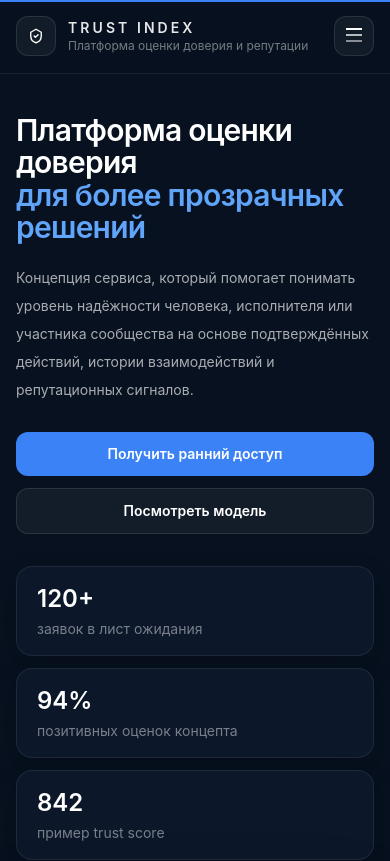
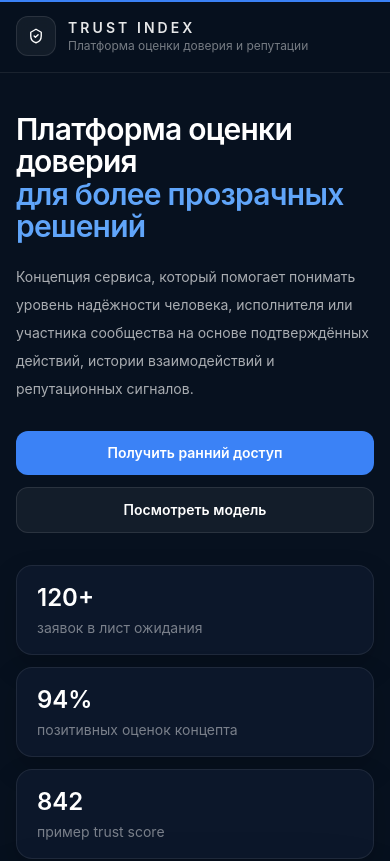
Before and after one commit to Deadrafa/Trust-Index, a Next.js app in the folder reputation-landing/: page / in a window 390 px wide. Shown: the top 861 px of the page. Built offline with nearby package versions, Linux system fonts and the light colour scheme.

Commit message:
delete button for mobile devices

```diff
--- a/reputation-landing/app/page.tsx
+++ b/reputation-landing/app/page.tsx
@@ -283,7 +283,7 @@ export default function Home() {
               Ранний доступ
             </motion.a>
 
-            <button
+            {/* <button
               type="button"
               aria-label="Открыть меню"
               onClick={() => setMobileMenuOpen((v) => !v)}
@@ -309,11 +309,11 @@ export default function Home() {
                   className="absolute left-0 top-3 block h-0.5 w-4 bg-white/50"
                 />
               </div>
-            </button>
+            </button> */}
           </div>
         </div>
 
-        <motion.div
+        {/* <motion.div
           initial={false}
           animate={
             mobileMenuOpen
@@ -342,7 +342,7 @@ export default function Home() {
               );
             })}
           </div>
-        </motion.div>
+        </motion.div> */}
       </header>
 
       <section className="relative border-b border-white/8">
```
